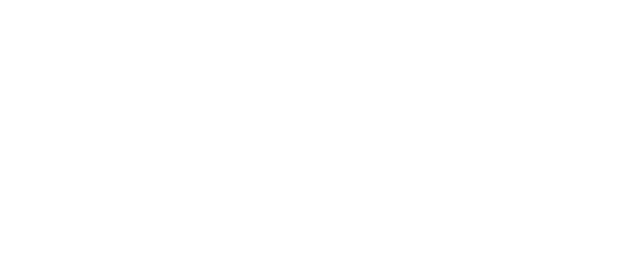
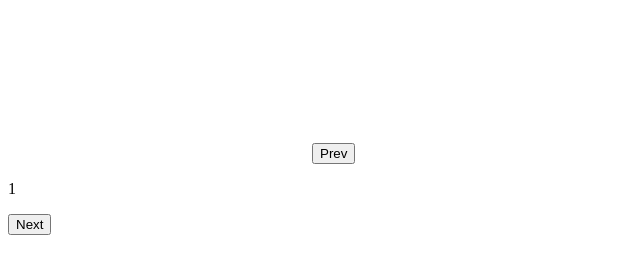
Before and after one commit to Jiayu0330/Lab_LookingThroughTime, a plain HTML site: page index.html in a window 1280 px wide. Shown: the whole page, without its empty margins (0-640 px from the left). Drawn offline with nearby package versions, Linux system fonts and the light colour scheme.

Commit message:
made html things

```diff
--- a/index.html
+++ b/index.html
@@ -7,6 +7,9 @@
   </head>
   <body>
     <svg></svg>
+    <button id="button1" onclick="updateDataset(-1)">Prev</button>
+    <p id="dayNumber">1</p>
+    <button id="button2" onclick="updateDataset(1)">Next</button>
     <script type="text/javascript" src="barChart.js">
     </script>
 
```
